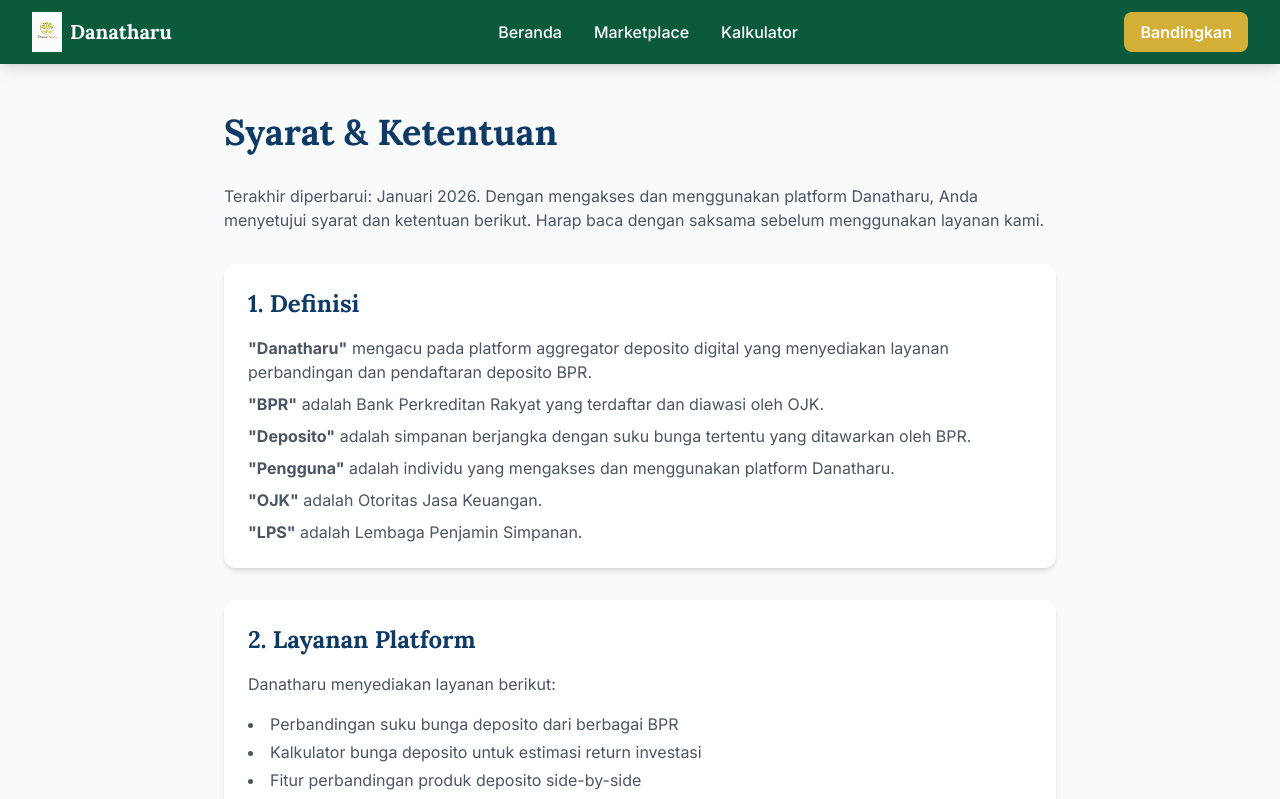
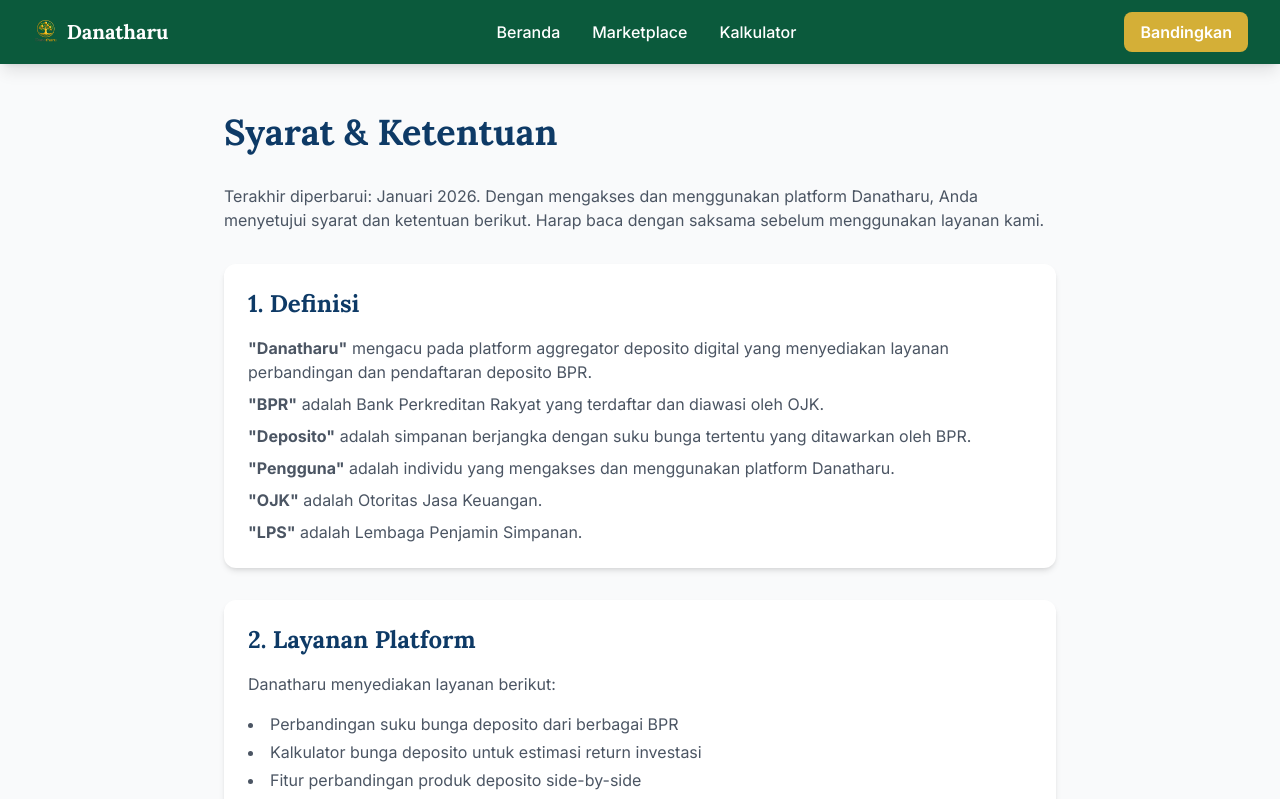
Before and after one commit to herfan/DanaTharu, a React (Vite) app: page /syarat in a window 1280 px wide. Shown: the top 799 px of the page. Built offline with nearby package versions, Linux system fonts and the light colour scheme.

Commit message:
fix: use danatharu-transparent-400x600.png logo for better clarity

```diff
--- a/index.html
+++ b/index.html
@@ -2,7 +2,7 @@
 <html lang="id">
   <head>
     <meta charset="UTF-8" />
-    <link rel="icon" type="image/png" href="/danatharu-logo.png" />
+    <link rel="icon" type="image/png" href="/danatharu-transparent-400x600.png" />
     <meta name="viewport" content="width=device-width, initial-scale=1.0" />
     <meta name="description" content="Danatharu - Platform aggregator deposito BPR dan bank konvensional. Cari, bandingkan, dan simpan dana Anda secara digital." />
     <link rel="preconnect" href="https://fonts.googleapis.com">
--- a/src/components/layout/Footer.tsx
+++ b/src/components/layout/Footer.tsx
@@ -9,7 +9,7 @@ export default function Footer() {
           <div>
             <h3 className="sr-only">Danatharu</h3>
             <div className="flex items-center mb-4">
-              <img src="/danatharu-logo.png" alt="Danatharu" className="h-10 w-auto" />
+              <img src="/danatharu-transparent-400x600.png" alt="Danatharu" className="h-10 w-auto" />
               <span className="ml-2 text-danatharu-gold font-serif text-xl font-bold">Danatharu</span>
             </div>
             <p className="text-gray-300 text-sm leading-relaxed">
--- a/src/components/layout/Header.tsx
+++ b/src/components/layout/Header.tsx
@@ -37,7 +37,7 @@ export default function Header() {
         <div className="flex items-center justify-between h-16">
           {/* Logo */}
           <Link to="/" className="flex items-center" aria-label="Danatharu">
-            <img src="/danatharu-logo.png" alt="Danatharu" className="h-10 w-auto" />
+            <img src="/danatharu-transparent-400x600.png" alt="Danatharu" className="h-10 w-auto" />
             <span className="ml-2 text-white font-serif text-xl font-bold">Danatharu</span>
           </Link>
 
```
Also changed, not shown: public/danatharu-transparent-400x600.png (added).
